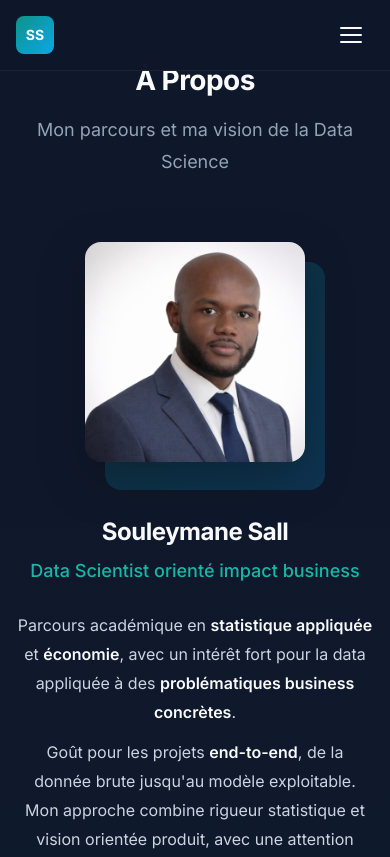
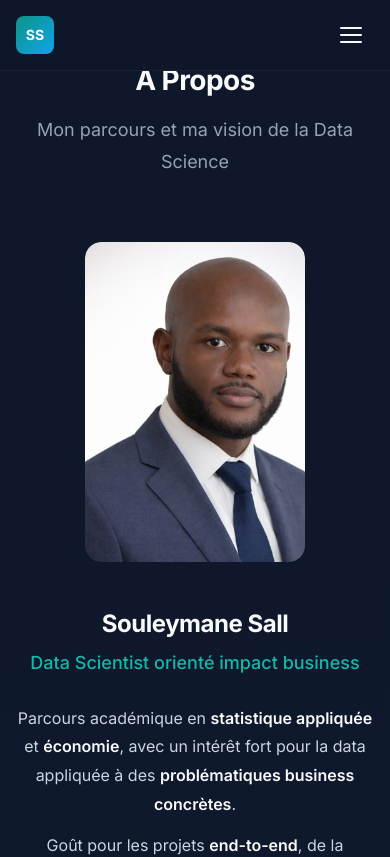
Before and after one commit to Souley225/Portfolio_Web, a React (Vite) app: page /a-propos in a window 390 px wide. Shown: the top 857 px of the page. Built offline with nearby package versions, Linux system fonts and the light colour scheme.

Commit message:
feat: Add comprehensive styling for the About page, including layout, image, text, highlights, interests, and responsive adjustments.

```diff
--- a/src/pages/About.css
+++ b/src/pages/About.css
@@ -13,16 +13,21 @@
 
 .about-image {
     position: relative;
+    overflow: hidden;
+    border-radius: var(--radius-xl);
 }
 
 .about-image img {
     width: 100%;
-    aspect-ratio: 1;
+    height: 100%;
+    min-height: 320px;
     object-fit: cover;
+    object-position: center top;
     border-radius: var(--radius-xl);
     position: relative;
     z-index: 1;
     box-shadow: var(--shadow-xl);
+    display: block;
 }
 
 .about-image-decoration {
```
